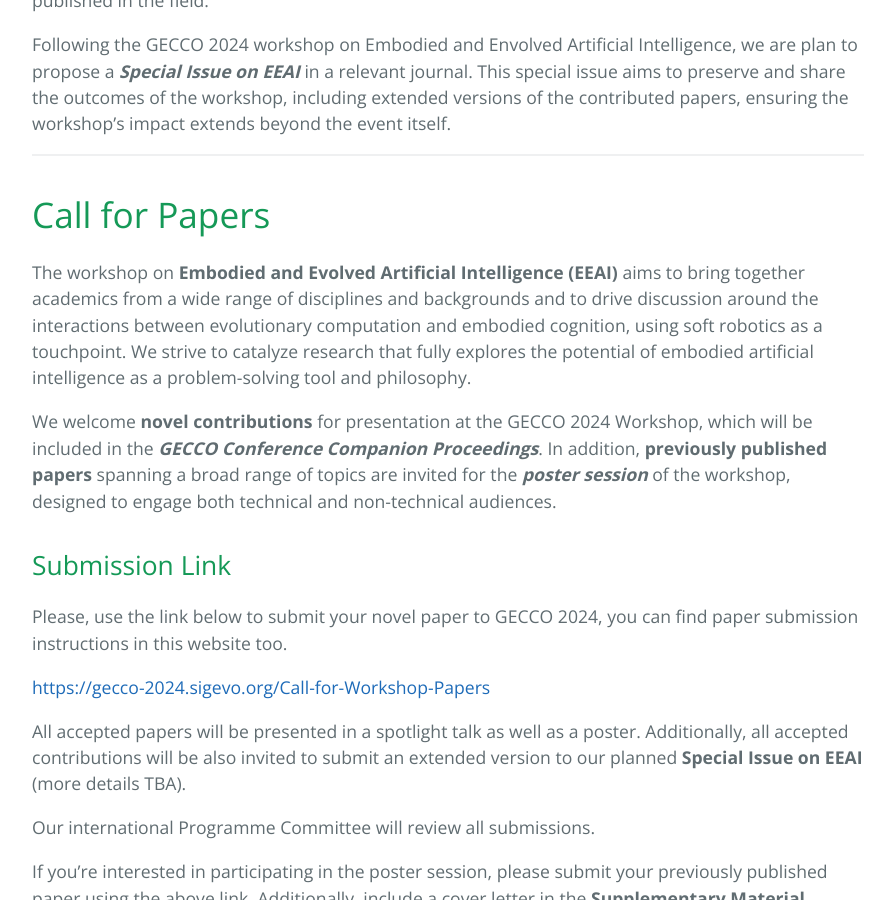
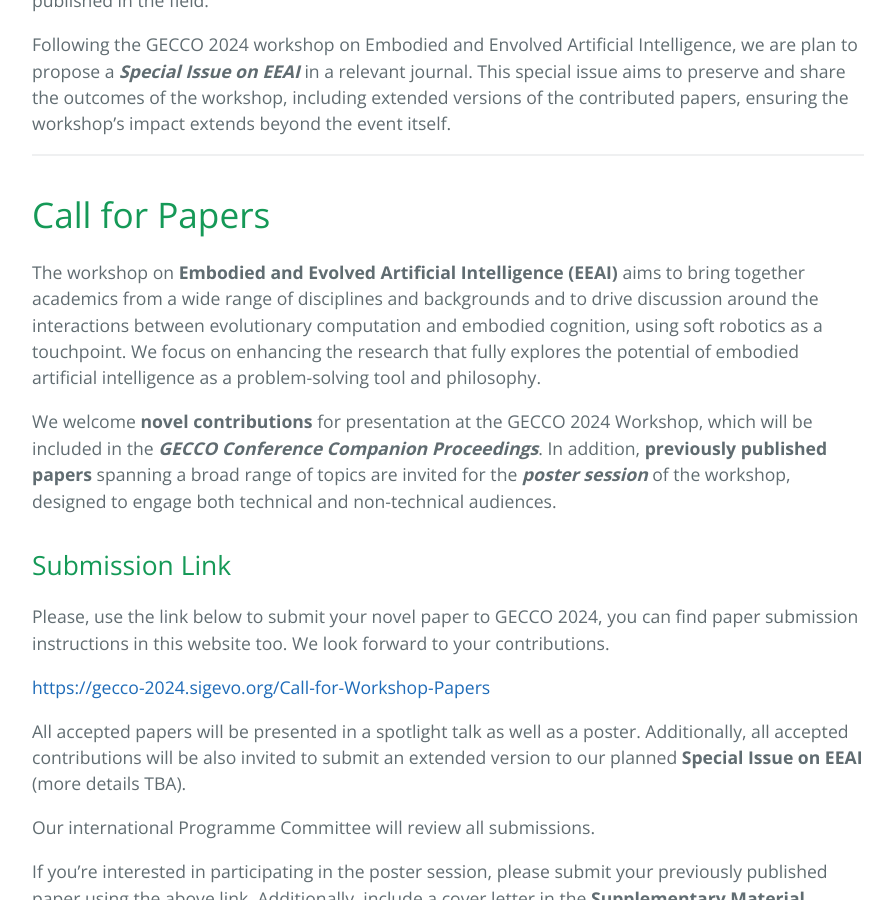
Before and after one commit to EAI-EvlSoRo/EAI-EvlSoRo.github.io, a Jekyll site: the page built from index.md, in a window 1280 px wide and 900 px high, scrolled down 1655 px. Shown: the whole window, without its empty margins (192-1084 px from the left). Built offline with Jekyll 4.4.1, drawn with Linux system fonts in a browser that asks for light colours.

Commit message:
Update index.md

```diff
--- a/index.md
+++ b/index.md
@@ -38,13 +38,14 @@
 <a id="cfp" />
 # Call for Papers
 
-The workshop on **Embodied and Evolved Artificial Intelligence (EEAI)** aims to bring together academics from a wide range of disciplines and backgrounds and to drive discussion around the interactions between evolutionary computation and embodied cognition, using soft robotics as a touchpoint. We strive to catalyze research that fully explores the potential of embodied artificial intelligence as a problem-solving tool and philosophy.
+The workshop on **Embodied and Evolved Artificial Intelligence (EEAI)** aims to bring together academics from a wide range of disciplines and backgrounds and to drive discussion around the interactions between evolutionary computation and embodied cognition, using soft robotics as a touchpoint.
+We focus on enhancing the research that fully explores the potential of embodied artificial intelligence as a problem-solving tool and philosophy.
 
 We welcome **novel contributions** for presentation at the GECCO 2024 Workshop, which will be included in the **_GECCO Conference Companion Proceedings_**. In addition, **previously published papers** spanning a broad range of topics are invited for the **_poster session_** of the workshop, designed to engage both technical and non-technical audiences.
 
 ## Submission Link
 
-Please, use the link below to submit your novel paper to GECCO 2024, you can find paper submission instructions in this website too.
+Please, use the link below to submit your novel paper to GECCO 2024, you can find paper submission instructions in this website too. We look forward to your contributions.
 
 [https://gecco-2024.sigevo.org/Call-for-Workshop-Papers](https://gecco-2024.sigevo.org/Call-for-Workshop-Papers)
 
```
